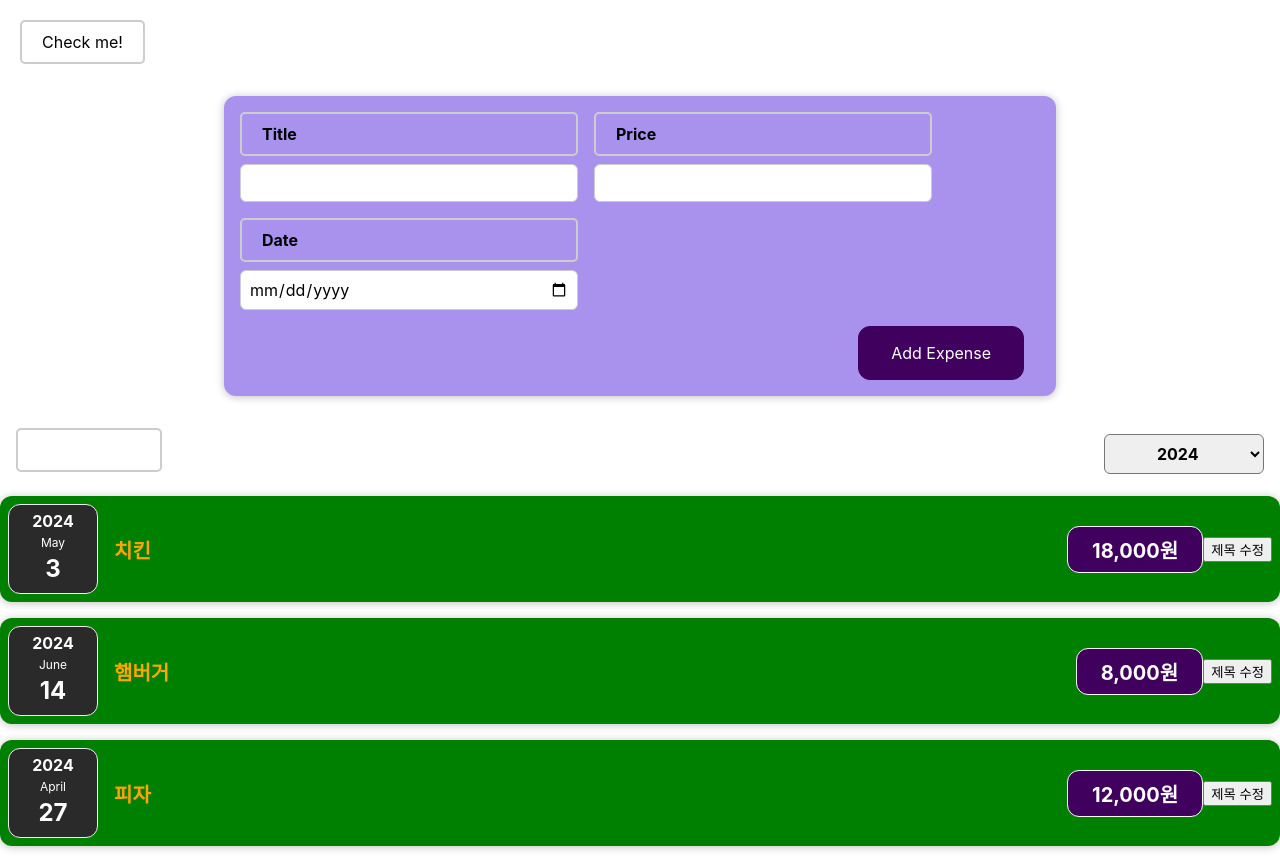
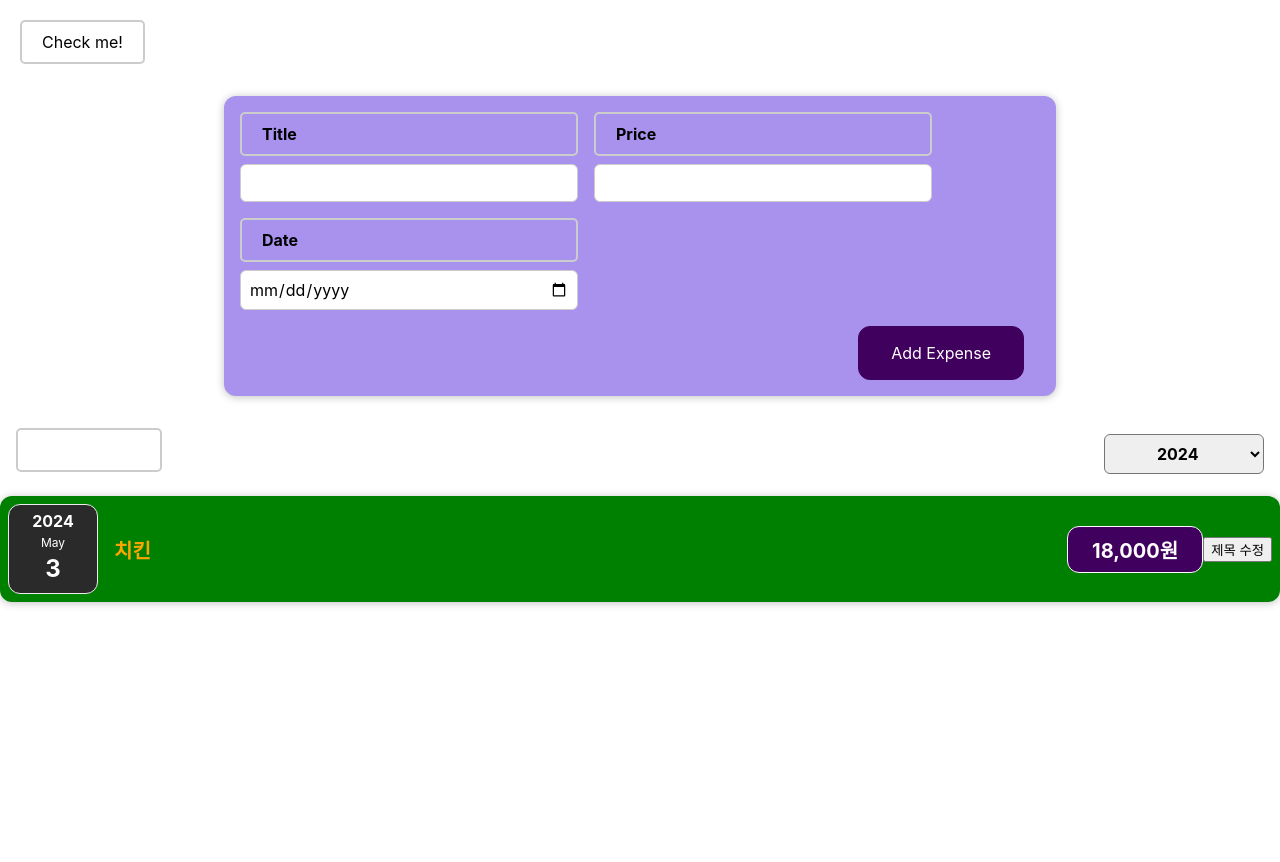
Before and after one commit to chanhee7/react-study202406, a React (Create React App) app: page / in a window 1280 px wide. After the commit the page ends 800 px from the top, so only its background shows below. Built offline with nearby package versions, Linux system fonts and the light colour scheme.

Commit message:
# 동적 리스트 렌더링

```diff
--- a/src/App.js
+++ b/src/App.js
@@ -15,13 +15,23 @@ const App = () => {
     {
       title: "햄버거",
       price: 8000,
-      date: new Date(2024, 6 - 1, 14),
+      date: new Date(2021, 6 - 1, 14),
     },
     {
       title: "피자",
       price: 12000,
-      date: new Date(2024, 4 - 1, 27),
+      date: new Date(2023, 4 - 1, 27),
     },
+    {
+      title: "돈까스",
+      price: 11000,
+      date: new Date(2022, 7 - 1, 10)
+    },
+    {
+      title: "닭강정",
+      price: 6000,
+      date: new Date(2023, 9 - 1, 20)
+    }
   ];
 
 
--- a/src/components/expenses/ExpenseList.js
+++ b/src/components/expenses/ExpenseList.js
@@ -1,35 +1,39 @@
-import React from "react";
+import React, { useState } from "react";
 import Expenseltem from "./Expenseltem";
 import ExpenseFilter from "./ExpenseFilter";
 
 const ExpenseList = ({ expenses }) => {
+  // 선택된 연도로 다시 랜더링하기 위해 연도를 상태값으로 관리
+  const [filteredYear, setFilteredYear] = useState(new Date().getFullYear().toString());
 
   const onFilterChange = (filteredYear) => {
+    // ExpenseFilter에 있는 선택된 연도값을 여기서 출력
+    console.log("ExpenseList: ", filteredYear);
+    setFilteredYear(filteredYear);
+  };
 
-    // ExpenseFilter에 있는 선택된 연도값을 여기서 출력
-    console.log('ExpenseList: ', filteredYear);
-  }
+
+  // App.js에서 받은 expenses 배열을 <ExpenseItem> 배열로 변환하는 함수
+  // const convertToComponentArray = () => {
+  //   return expenses
+  //          .map(ex => <Expenseltem title={ex.title} price={ex.price} date={ex.date} />)
+  // };
+
 
   return (
     <div className="expenses">
-
       <ExpenseFilter onChangeFilter={onFilterChange} />
 
-      <Expenseltem
-        title={expenses[0].title}
-        price={expenses[0].price}
-        date={expenses[0].date}
-      />
-      <Expenseltem
-        title={expenses[1].title}
-        price={expenses[1].price}
-        date={expenses[1].date}
-      />
-      <Expenseltem
-        title={expenses[2].title}
-        price={expenses[2].price}
-        date={expenses[2].date}
-      />
+      {expenses
+        .filter((ex) => ex.date.getFullYear().toString() === filteredYear)
+        .map((ex) => (
+          <Expenseltem
+            key={Math.random().toString()} // 여러개의 컴포넌트를 구분하기 위한 랜덤값. db에 있는 pk를 씀
+            title={ex.title}
+            price={ex.price}
+            date={ex.date}
+          />
+        ))}
     </div>
   );
 };
```
